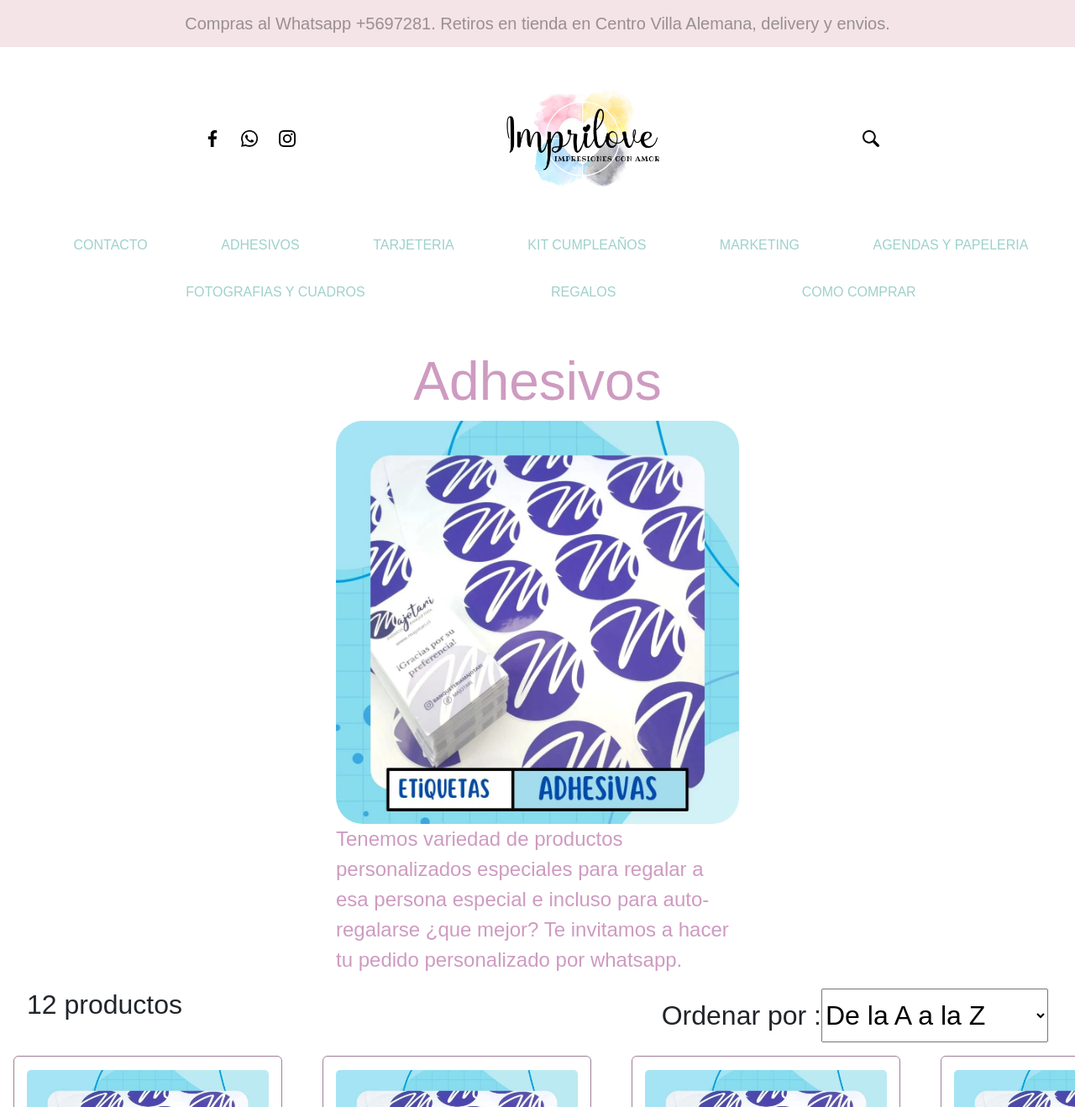
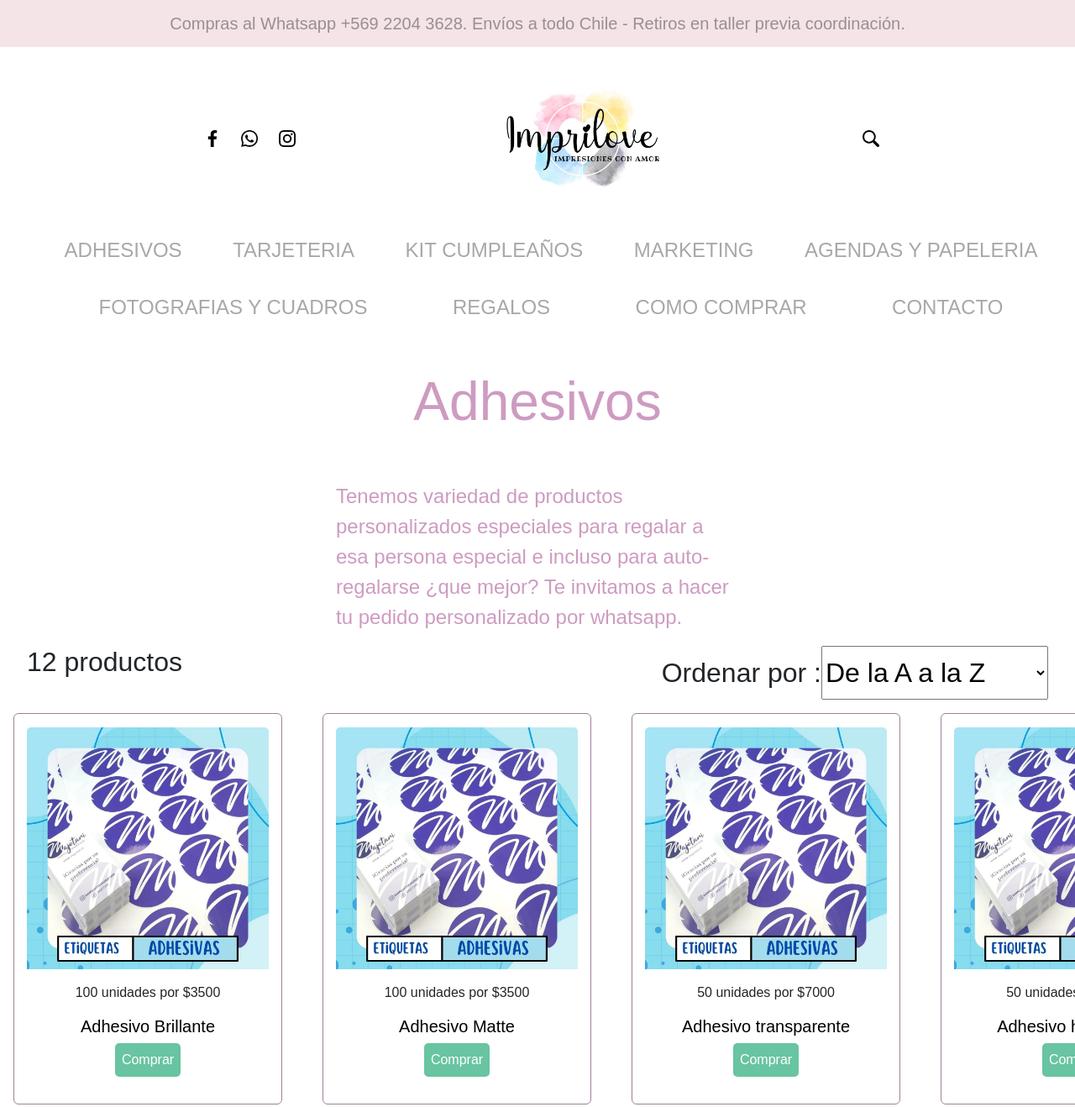
Before and after one commit to mndelsero/imprilove-jscpt, a plain HTML site: page pages/adhesivos.html in a window 1280 px wide. Shown: the top 1318 px of the page at 84% size. Drawn offline with nearby package versions, Linux system fonts and the light colour scheme; a web font is replaced by a local one.

Commit message:
retoques a pages

```diff
--- a/pages/adhesivos.html
+++ b/pages/adhesivos.html
@@ -20,7 +20,7 @@
     <header class="header">
 
         <div class="compras-contacto">
-            <h5>Compras al Whatsapp +5697281. Retiros en tienda en Centro Villa Alemana, delivery y envios.</h5>
+            <h5>Compras al Whatsapp +569 2204 3628. Envíos a todo Chile - Retiros en taller previa coordinación.</h5>
         </div>
         <div class="center-menu-section">
             <div class="redes">
@@ -52,9 +52,7 @@
     </header>
     <nav class="menu" id="NavBar">
         <ul class="menu-lista">
-            <li class="contacto">
-                <a href="./contacto.html">CONTACTO</a>
-            </li>
+
             <li class="adhesivos">
                 <a href="./adhesivos.html">ADHESIVOS</a>
             </li>
@@ -79,12 +77,15 @@
             <li class="como-comprar">
                 <a href="./como-comprar.html">COMO COMPRAR</a>
             </li>
+            <li class="contacto">
+                <a href="./contacto.html">CONTACTO</a>
+            </li>
     </nav>
     <main class="main-adhesivos">
         <h2>Adhesivos</h2>
 
         <div class="adhesivos-presentacion">
-            <img src="../imgs/279133804_163045552757056_7324596127039856605_n.jpg" alt="">
+            <!-- <img src="../imgs/279133804_163045552757056_7324596127039856605_n.jpg" alt=""> -->
             <p>Tenemos variedad de productos personalizados especiales para regalar a esa persona especial e incluso
                 para auto-regalarse ¿que mejor?
                 Te invitamos a hacer tu pedido personalizado por whatsapp.</p>
@@ -110,9 +111,10 @@
                     <img src="../imgs/279133804_163045552757056_7324596127039856605_n.jpg" class="card-img-top" alt="...">
                     <div class="card-body">
 
-                        <p class="card-text">50 unidades por $7000</p>
+                        <p class="card-text">100 unidades por $3500</p>
                         <a href="">
-                            <h5 class="card-title">Stickers de Negocio</h5>
+                            <h5 class="card-title">Adhesivo Brillante
+                                </h5>
                         </a>
                         <a href="" class="btn-comprar">Comprar</a>
                     </div>
@@ -123,9 +125,10 @@
                     <img src="../imgs/279133804_163045552757056_7324596127039856605_n.jpg" class="card-img-top" alt="...">
                     <div class="card-body">
 
-                        <p class="card-text">50 unidades por $7000</p>
+                        <p class="card-text">100 unidades por $3500</p>
                         <a href="">
-                            <h5 class="card-title">Stickers de Negocio</h5>
+                            <h5 class="card-title">Adhesivo Matte
+                               </h5>
                         </a>
                         <a href="" class="btn-comprar">Comprar</a>
                     </div>
@@ -137,7 +140,8 @@
 
                         <p class="card-text">50 unidades por $7000</p>
                         <a href="">
-                            <h5 class="card-title">Stickers de Negocio</h5>
+                            <h5 class="card-title"> Adhesivo transparente
+                                </h5>
                         </a>
                         <a href="" class="btn-comprar">Comprar</a>
                     </div>
@@ -149,7 +153,8 @@
 
                         <p class="card-text">50 unidades por $7000</p>
                         <a href="">
-                            <h5 class="card-title">Stickers de Negocio</h5>
+                            <h5 class="card-title">Adhesivo holográfico
+                                </h5>
                         </a>
                         <a href="" class="btn-comprar">Comprar</a>
                     </div>
@@ -161,7 +166,8 @@
 
                         <p class="card-text">50 unidades por $7000</p>
                         <a href="">
-                            <h5 class="card-title">Stickers de Negocio</h5>
+                            <h5 class="card-title">Cierra Bolsas
+                               </h5>
                         </a>
                         <a href="" class="btn-comprar">Comprar</a>
                     </div>
@@ -173,7 +179,7 @@
 
                         <p class="card-text">50 unidades por $7000</p>
                         <a href="">
-                            <h5 class="card-title">Stickers de Negocio</h5>
+                            <h5 class="card-title"> Etiquetas de envío</h5>
                         </a>
                         <a href="" class="btn-comprar">Comprar</a>
                     </div>
--- a/style/partials/_header.scss
+++ b/style/partials/_header.scss
@@ -31,11 +31,14 @@
 
             img {
                 width: 20px;
-                &:hover{transition: 0.5s;
+
+                &:hover {
+                    transition: 0.5s;
                     border-radius: 2px;
                     transform: scale(1.1);
                     transform: translateY(-5px);
-                    box-shadow: 1px 1px 1px 1px rgba(0, 0, 0, 0.25);;
+                    box-shadow: 1px 1px 1px 1px rgba(0, 0, 0, 0.25);
+                    ;
                 }
             }
         }
@@ -53,16 +56,18 @@
 
             img {
                 width: 20px;
-                &:hover{
+
+                &:hover {
                     transition: 0.5s;
-                border-radius: 2px;
+                    border-radius: 2px;
                     transform: scale(1.1);
                     background-color: #e5e5e5;
-                    box-shadow: 1px 1px 1px 1px rgba(0, 0, 0, 0.25);;
+                    box-shadow: 1px 1px 1px 1px rgba(0, 0, 0, 0.25);
+                    ;
                 }
             }
 
-            a:hover{
+            a:hover {
                 background-color: #e5e5e5;
                 transition: 0.5s;
 
@@ -75,10 +80,11 @@
 
 }
 
-.menu {background-color: white;
-        position: sticky;
-        top: 0px;
-        z-index: 1;
+.menu {
+    background-color: white;
+    position: sticky;
+    top: 0px;
+    z-index: 1;
 
     .menu-lista {
         display: flex;
@@ -86,13 +92,17 @@
         flex-direction: row;
         justify-content: space-evenly;
 
-li{padding: 1rem;}
+        li {
+            padding: 1rem;
+        }
 
 
-        a {padding: 1rem;
-            color: rgba(158, 209, 203, 1);
-            border-radius: 5px;
-            &:hover{
+        a {font-size: 1.5rem;
+            padding-block: 1rem;
+            color: $menuColor ;
+            border-radius:5px;
+
+            &:hover {
                 background-color: #e5e5e5;
                 transition: 0.5s;
                 color: #385d47;
@@ -100,4 +110,5 @@ li{padding: 1rem;}
 
         }
     }
+
 }
--- a/style/partials/_main.scss
+++ b/style/partials/_main.scss
@@ -80,7 +80,7 @@
             width: 100%;
         }
 
-        p {
+        p {padding-top: 3rem;
             font-size: 1.5rem;
             color: $mainColor
         }
--- a/style/partials/_variables.scss
+++ b/style/partials/_variables.scss
@@ -1,4 +1,4 @@
-$menuColor: rgba(158, 209, 203, 1);
+$menuColor: rgb(168, 168, 168);
 
 $mainColor: rgb(206, 155, 193);
 
```
Also changed, not shown: index.html (+5 -5 lines), pages/agendas-papeleria.html (+5 -4 lines), pages/como-comprar.html (+5 -4 lines), pages/contacto.html (+5 -4 lines), pages/fotografias-cuadros.html (+5 -5 lines), pages/kit-cumpleanios.html (+5 -5 lines), pages/marketing.html (+5 -5 lines), pages/regalos.html (+5 -5 lines), pages/tarjeteria.html (+5 -5 lines), style/estilo.css, 1 other file.
